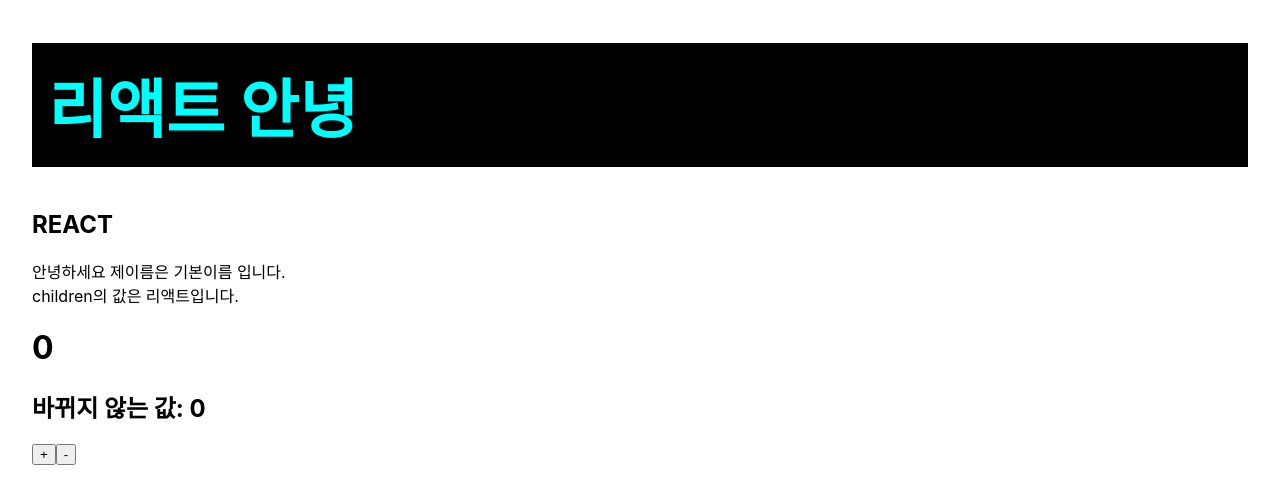
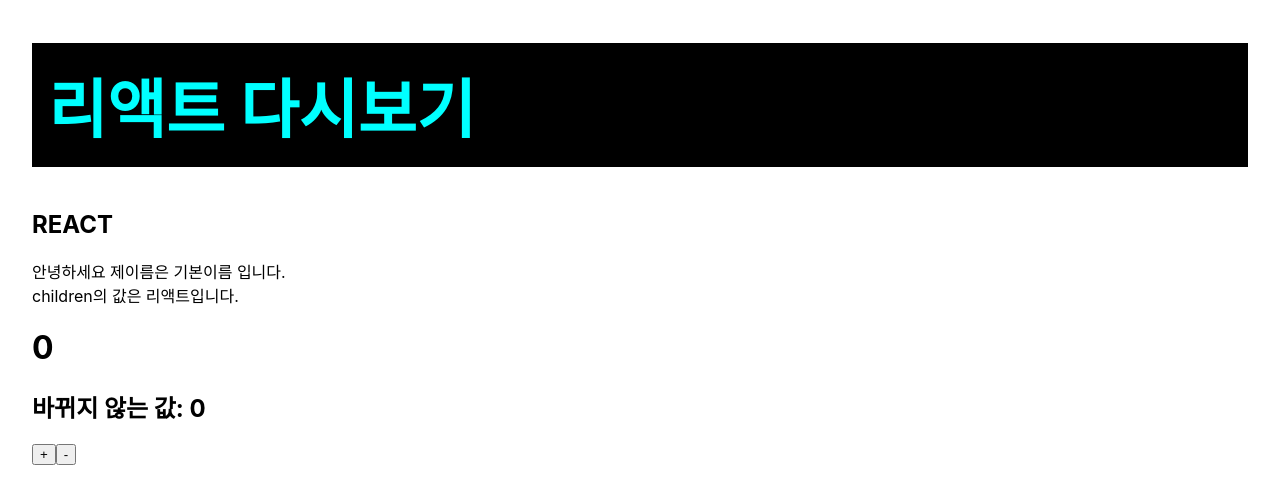
Before and after one commit to jinhlee19/vlpt-react, a React (Create React App) app: page / in a window 1280 px wide. Shown: the top 504 px of the page. Built offline with nearby package versions, Linux system fonts and the light colour scheme.

Commit message:
3.4.1.3 this.setState에 객체 대신 함수 인자 전달하기

```diff
--- a/src/App.js
+++ b/src/App.js
@@ -16,7 +16,7 @@ function App() {
 
 	return (
 		<>
-			{name === '리액트' && <h1 style={style}>{name} 안녕</h1>}
+			{name === '리액트' && <h1 style={style}>{name} 다시보기</h1>}
 			<h2>{name1 || '리액트'}</h2>
 			<Section337 favoriteNumber={1} />
 			<Section341 />
--- a/src/components/Section341.jsx
+++ b/src/components/Section341.jsx
@@ -22,7 +22,12 @@ class Section341 extends Component {
 				<button
 					className="btn-base"
 					onClick={() => {
-						this.setState({ number: number + 1 });
+						this.setState(prevState => {
+							return { number: prevState.number + 1 };
+						});
+						this.setState(prevState => {
+							return { number: prevState.number + 1 };
+						});
 					}}
 				>
 					+
```
